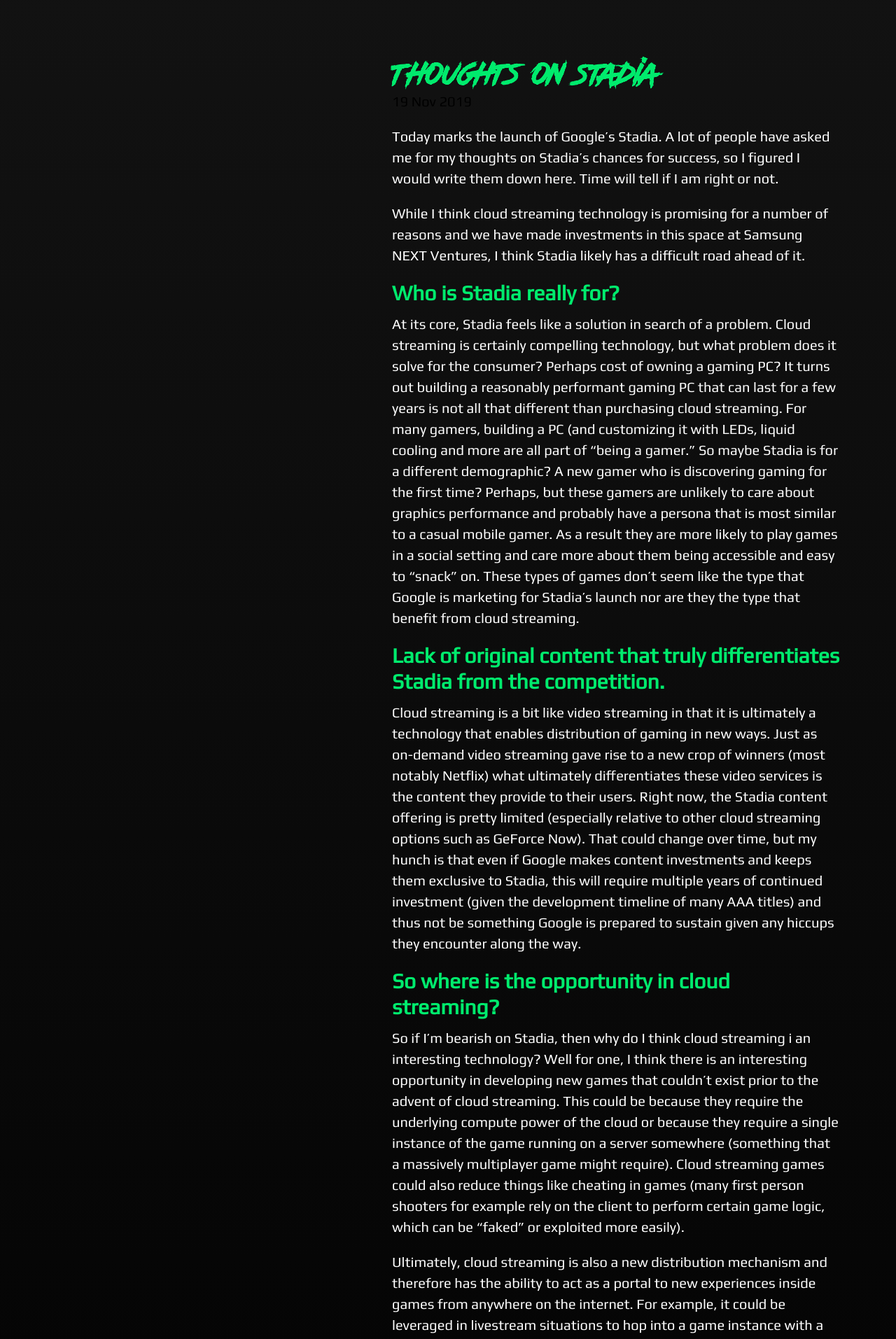
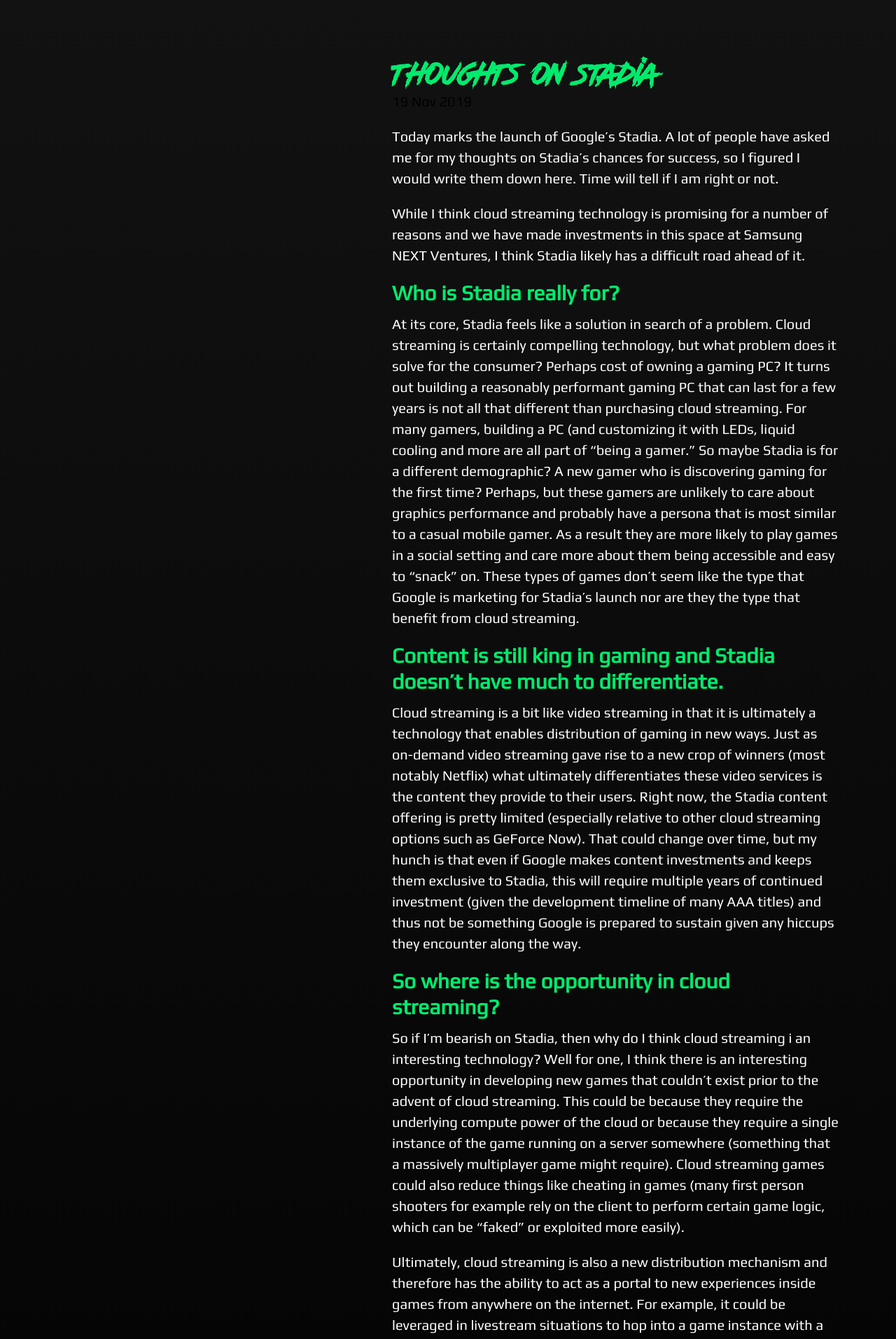
Before and after one commit to ckurdziel/ckurdziel.github.com, a Jekyll site: the page built from _posts/2019-11-19-thoughts-on-stadia.md, in a window 1280 px wide. Shown: the top 1913 px of the page at 70% size. Built offline with Jekyll 4.4.1, drawn with Linux system fonts in a browser that asks for light colours.

Commit message:
Update 2019-11-19-thoughts-on-stadia.md

```diff
--- a/_posts/2019-11-19-thoughts-on-stadia.md
+++ b/_posts/2019-11-19-thoughts-on-stadia.md
@@ -11,7 +11,7 @@ While I think cloud streaming technology is promising for a number of reasons an
 ## Who is Stadia really for?
 At its core, Stadia feels like a solution in search of a problem. Cloud streaming is certainly compelling technology, but what problem does it solve for the consumer? Perhaps cost of owning a gaming PC? It turns out building a reasonably performant gaming PC that can last for a few years is not all that different than purchasing cloud streaming. For many gamers, building a PC (and customizing it with LEDs, liquid cooling and more are all part of “being a gamer.” So maybe Stadia is for a different demographic? A new gamer who is discovering gaming for the first time? Perhaps, but these gamers are unlikely to care about graphics performance and probably have a persona that is most similar to a casual mobile gamer. As a result they are more likely to play games in a social setting and care more about them being accessible and easy to “snack” on. These types of games don’t seem like the type that Google is marketing for Stadia’s launch nor are they the type that benefit from cloud streaming.
 
-## Lack of original content that truly differentiates Stadia from the competition.
+## Content is still king in gaming and Stadia doesn't have much to differentiate.
 Cloud streaming is a bit like video streaming in that it is ultimately a technology that enables distribution of gaming in new ways. Just as on-demand video streaming gave rise to a new crop of winners (most notably Netflix) what ultimately differentiates these video services is the content they provide to their users. Right now, the Stadia content offering is pretty limited (especially relative to other cloud streaming options such as GeForce Now). That could change over time, but my hunch is that even if Google makes content investments and keeps them exclusive to Stadia, this will require multiple years of continued investment (given the development timeline of many AAA titles) and thus not be something Google is prepared to sustain given any hiccups they encounter along the way.
 
 ## So where is the opportunity in cloud streaming?
```
